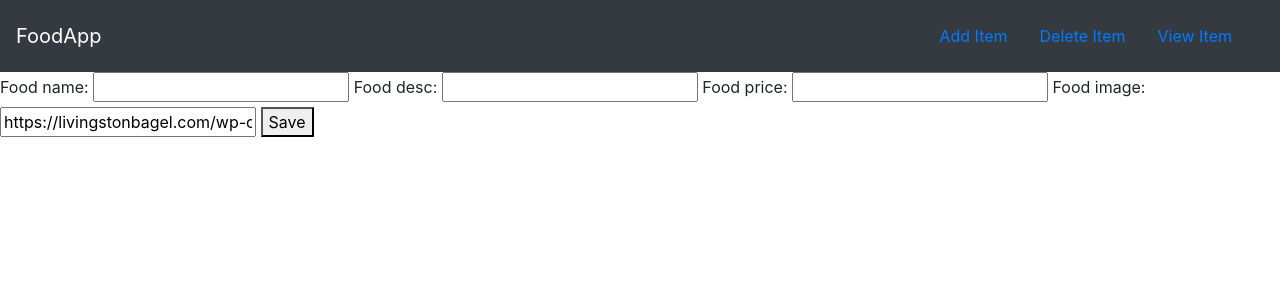
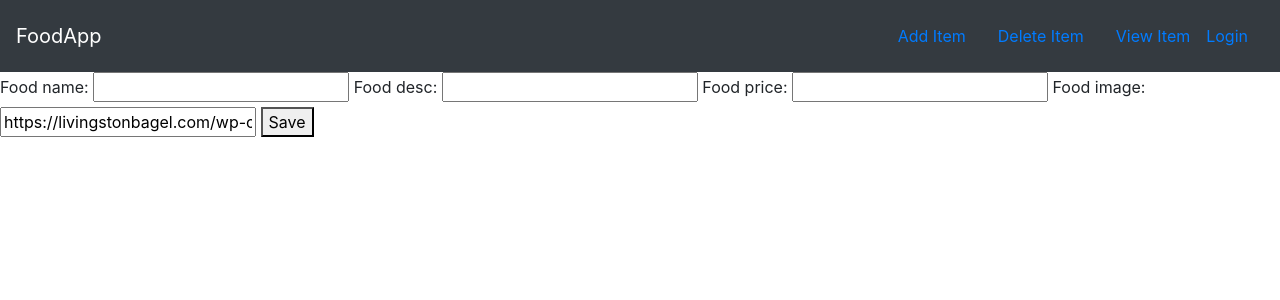
Before and after one commit to samrajs24/FoodDjango, a Django app: page /food/add in a window 1280 px wide. Shown: the top 300 px of the page. Run offline with Django 4.2, Linux system fonts and the light colour scheme; some libraries are stand-ins or nearby versions.

Commit message:
Added Login Logout Navbar

```diff
--- a/food/templates/food/base.html
+++ b/food/templates/food/base.html
@@ -21,6 +21,11 @@
             <a class="nav-item nav-link" href="{% url 'food:add_food' %}">Add Item</a>
             <a class="nav-item nav-link" href="#">Delete Item</a>
             <a class="nav-item nav-link" href="#">View Item</a>
+            {% if user.is_authenticated %}
+                <a href="{% url 'logout' %}">Logout</a>
+            {% else %}
+                <a href="{% url 'login' %}">Login</a>
+            {% endif %}
         </div>
     </nav>
 
--- a/mysite/settings.py
+++ b/mysite/settings.py
@@ -118,6 +118,7 @@ USE_TZ = True
 # https://docs.djangoproject.com/en/4.2/howto/static-files/
 
 STATIC_URL = 'static/'
+LOGIN_REDIRECT_URL = 'food:index'
 
 # Default primary key field type
 # https://docs.djangoproject.com/en/4.2/ref/settings/#default-auto-field
--- a/mysite/urls.py
+++ b/mysite/urls.py
@@ -17,9 +17,12 @@ Including another URLconf
 from django.contrib import admin
 from django.urls import include,path
 from users import views  as user_views
+from django.contrib.auth import views as auth_views
 
 urlpatterns = [
     path('admin/', admin.site.urls),
     path('food/', include('food.urls')),
     path('register/', user_views.register, name='register'),
+    path('login/',auth_views.LoginView.as_view(template_name='users/login.html'),name='login'),
+    path('logout/',auth_views.LogoutView.as_view(template_name='users/logout.html'),name='logout'),
 ]
--- /dev/null
+++ b/users/templates/users/login.html
@@ -0,0 +1,5 @@
+<form method="POST">
+    {% csrf_token %}
+    {{ form }}
+    <button type="submit">Login</button>
+</form>
--- /dev/null
+++ b/users/templates/users/logout.html
@@ -0,0 +1 @@
+<h1>You have been logged out.</h1>
--- a/users/views.py
+++ b/users/views.py
@@ -10,8 +10,8 @@ def register(request):
         if form.is_valid():
             form.save()
             username = form.cleaned_data.get('username')
-            messages.success(request, f'Welcome {username}, Account created successfully.')
-            return redirect('food:index')
+            messages.success(request, f'Welcome {username}, Login Success.')
+            return redirect('login')
     else:
         form = RegisterForm()
     return render(request,'users/register.html',{'form':form})
```
Also changed, not shown: db.sqlite3.
